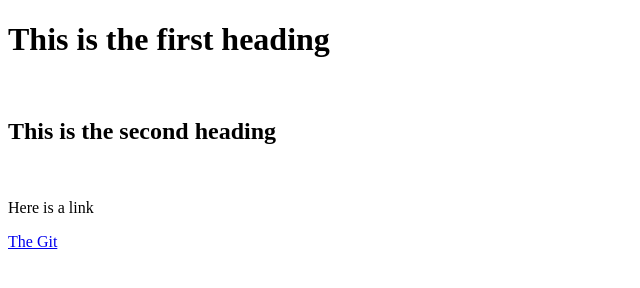
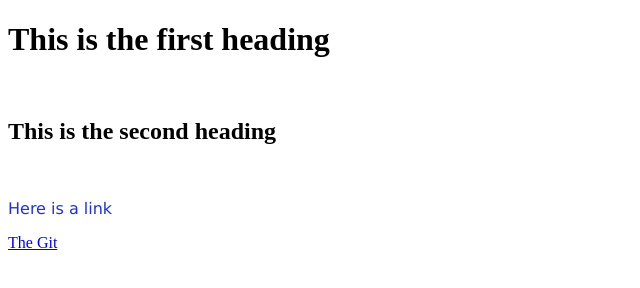
Before and after one commit to SHH-ICS/html-page-YoungSheldonFromTheSmallBangTheory, a plain HTML site: page index.html in a window 1280 px wide. Shown: the whole page, without its empty margins (0-640 px from the left). Drawn offline with Linux system fonts and the light colour scheme.

Commit message:
This won't work

```diff
--- a/index.html
+++ b/index.html
@@ -6,7 +6,7 @@
 <br>
 <h2>This is the second heading</h2>
 <br>
-<p>Here is a link</p>
+<p style="color:rgb(34, 49, 206);font-family:verdana;">Here is a link</p>
 <a href="https://github.com/YoungSheldonFromTheSmallBangTheory/Intro-03">The Git</a>
 
 </body>
```
